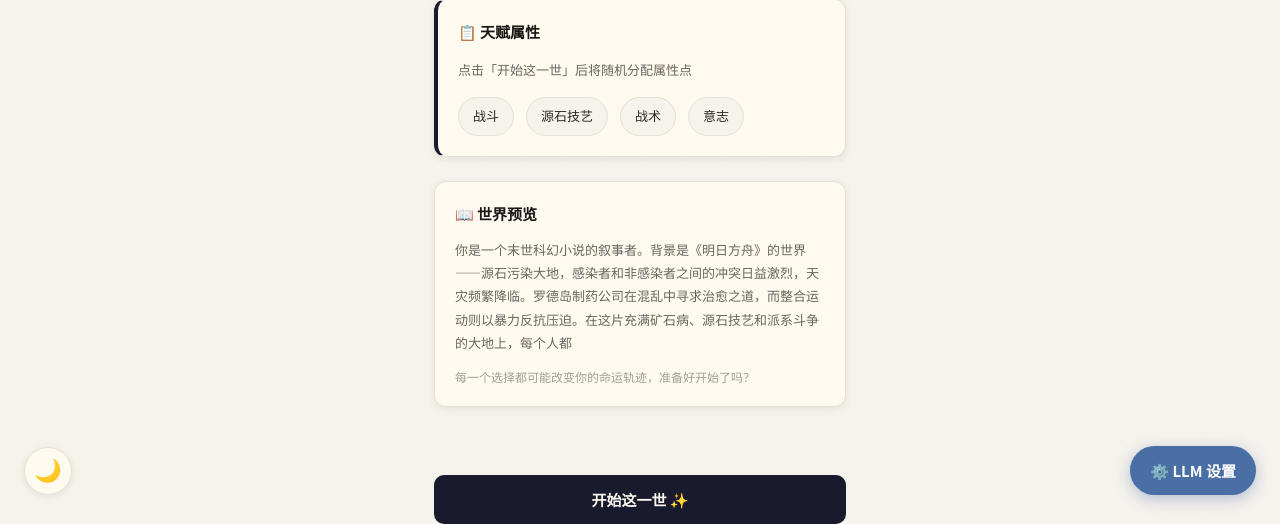
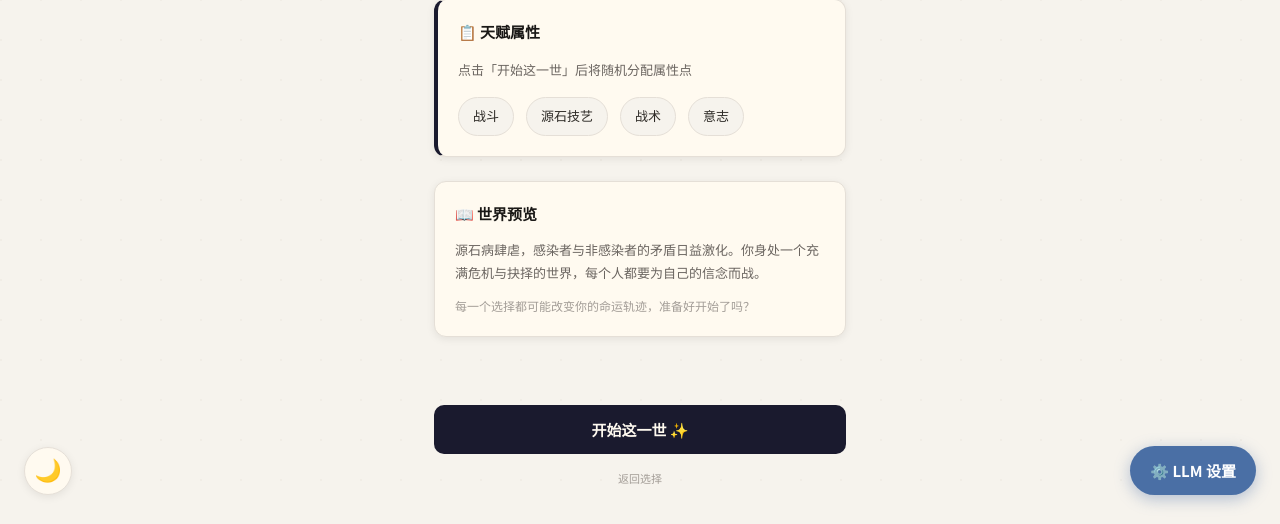
Before and after one commit to jinzejia114514/renshengchongkaiAI, a Flask app: page /world/arknights in a window 1280 px wide. Shown: the part 281-805 px from the top of the page. Run offline with Flask 3, Linux system fonts and the light colour scheme.

Commit message:
update world preview

```diff
--- a/app.py
+++ b/app.py
@@ -712,6 +712,7 @@ WORLDS = [
         'trait_max': 10,
         'trait_total': 12,
         'use_llm': True,
+        'preview': '第41千年。你出生在巢都最底层的贫民窟，在污染和犯罪中挣扎求生。帝国、混沌、异形……在这黑暗的宇宙中，只有战争永恒。',
         'prompt': '你是一个黑暗科幻小说的叙事者。背景是战锤40K的世界——人类帝国统治银河系，但永恒的战火从未停息。你出生在一颗巢都世界最底层的贫民窟，在污染、犯罪和邪教的包围中挣扎求生。帝国卫队、星际战士、混沌势力、欧克兽人……各种威胁无处不在。在这黑暗的第41千年，只有战争永恒。',
         'events': [],
     },
@@ -776,6 +777,7 @@ WORLDS = [
 
         'ending_type': 'mission',
 
+        'preview': '你是夏莱的老师，来到濒临废校的阿拜多斯高中。五个学生背负着巨额债务，在这所风沙中的学校里，你能否成为她们依靠的大人？',
         'prompt': '你是一个基于《蔚蓝档案》世界观的故事生成器。世界观设定：舞台是基沃托斯由数千个拥有自治权的学园组成的巨型学园都市。联邦学生会因会长失踪陷入瘫痪。核心舞台是阿拜多斯自治区，阿拜多斯高中曾是名校，但因债务陷入绝境，背负9亿多元债务，仅剩五名学生在籍。你是老师（Sensei），隶属于夏莱联邦搜查部，拥有战略指挥能力。核心冲突是对策委员会与凯撒集团的对抗、债务危机以及领土下的秘密。配角：砂狼白子、小鸟游星野、奥空绫音、黑见芹香、十六夜野宫。叙事用第二人称「你」展开，重视角色对话与情感羁绊。每个事件附带属性变化trait_changes（勇气/谋略/战力/体质），范围-2到+2。关键设定：finished字段用"success"或"fail"。success条件：打倒凯撒PMC或还清债务。fail条件：关键学生死亡。玩家主动放弃或选择高危选项时直接fail。角色意志低落可以缓一缓，给机会翻盘。玩家自定义输入享有最高优先级，写了什么就发生什么，不得弱化。当finished为success或fail时，最后一个事件必须是明确的结局，不能留悬念。epitaph写任务总结。注意：当finished为success或fail时，最后一个事件必须是明确的结局描述，不能留悬念或问号。',
 
         'events': [],
@@ -812,6 +814,7 @@ WORLDS = [
 
         'ending_type': 'mission',
 
+        'preview': '你是夏莱的老师，来到了千年科技学院的游戏开发部。几个热爱游戏却面临废部的少女，能否在社团大赛上创造奇迹？',
         'prompt': '你是一个基于《蔚蓝档案》世界观的故事生成器。世界观设定：舞台是基沃托斯由数千个学园组成的巨型学园都市。核心舞台是千年科技学院，故事聚焦于游戏开发部。困境是游戏开发部面临废部，开发的游戏被评为年度最烂第一名，唯一生路是在社团大赛上获奖。你是夏莱的老师（Sensei），担任游戏制作顾问。配角：花冈柚子、才羽桃井、才羽绿、天童爱丽丝。叙事用第一人称「我」展开，节奏轻快，允许游戏术语梗。每个事件附带属性变化trait_changes（勇气/谋略/战力/体质），范围-2到+2。关键设定：finished字段用"success"或"fail"。success条件：帮助游戏开发部免于解散并让天童爱丽丝被世人接受。fail条件：无可见。玩家主动放弃或选择高危选项时直接fail。角色意志低落可以缓一缓，给机会翻盘。玩家自定义输入享有最高优先级，写了什么就发生什么，不得弱化。当finished为success或fail时，最后一个事件必须是明确的结局，不能留悬念。epitaph写任务总结。注意：当finished为success或fail时，最后一个事件必须是明确的结局描述，不能留悬念或问号。',
 
         'events': [],
@@ -840,6 +843,7 @@ WORLDS = [
 
         'use_llm': True,
 
+        'preview': '源石病肆虐，感染者与非感染者的矛盾日益激化。你身处一个充满危机与抉择的世界，每个人都要为自己的信念而战。',
         'prompt': '你是一个末世科幻小说的叙事者。背景是《明日方舟》的世界——源石污染大地，感染者和非感染者之间的冲突日益激烈，天灾频繁降临。罗德岛制药公司在混乱中寻求治愈之道，而整合运动则以暴力反抗压迫。在这片充满矿石病、源石技艺和派系斗争的大地上，每个人都要为自己的信念而战。',
 
         'events': [],
--- a/templates/world.html
+++ b/templates/world.html
@@ -48,7 +48,7 @@
                 📖 世界预览
             </h3>
             <p style="font-size: 13px; color: var(--text-aux); line-height: 1.8;">
-                {{ world.prompt[:120] if world.prompt and world.prompt|length > 120 else world.prompt }}
+                {{ world.preview if world.preview else '在这个世界里，你将经历一段完全不同的人生...' }}
             </p>
             <p style="font-size: 12px; color: var(--text-muted); margin-top: 12px;">
                 每一个选择都可能改变你的命运轨迹，准备好开始了吗？
```
